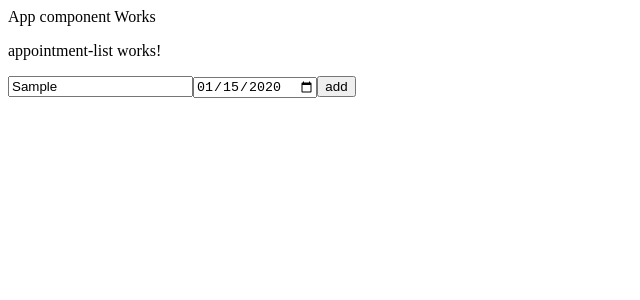
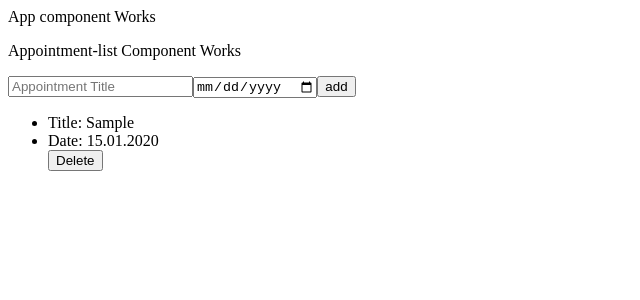
Before and after one commit to AJenkinsSolutions/Appointments-app, an Angular app: page / in a window 1280 px wide. Both pictures are taken after typing "Sample", "2020-01-15" into the empty fields and a click on the button "add". Shown: the top 300 px of the page, without its empty margins (0-640 px from the left). Built offline with nearby package versions, Linux system fonts and the light colour scheme.

Commit message:
Add delete appointment functionality

```diff
--- a/src/app/app.component.html
+++ b/src/app/app.component.html
@@ -1,3 +1,4 @@
 {{ logging }}
 
+<!-- App list feature module -->
 <app-appointment-list></app-appointment-list>
--- a/src/app/appointment-list/appointment-list.component.html
+++ b/src/app/appointment-list/appointment-list.component.html
@@ -1,8 +1,29 @@
 <main>
-    <p>appointment-list works!</p>
+    <p>Appointment-list Component Works</p>
 
+    <!-- two way data binding, Lets us get the User input and use in it in our type script -->
    <input [(ngModel)]="newAppointmentTitle" type="text" placeholder="Appointment Title">
    <input [(ngModel)]="newAppointmentDate" type="date" placeholder="Appointment Date">
+    <!-- Event Binding invokes the addAppointment method in the typescript -->
    <button (click)="addAppointment()">add</button>
 
+    <!-- Property Binidng: Using our boolean Variable from our TS  -->
+    <div *ngIf="clicked">
+        <!-- Iteraing through our Appoinments List in the Ts  -->
+       <div *ngFor="let i of appointmentsList; index as j">
+
+            <!-- Unordered List to for our iteration -->
+            <ul>
+                <li>Title: {{i.title}}</li>
+                <li>Date: {{i.date | date: 'dd.MM.yyyy'}}</li>
+                <button (click)="deleteAppointment(j)">Delete</button>
+            </ul>
+
+        </div>
+
+    </div>
+
+
+
+
 </main>
--- a/src/app/appointment-list/appointment-list.component.ts
+++ b/src/app/appointment-list/appointment-list.component.ts
@@ -13,19 +13,49 @@ export class AppointmentListComponent {
   newAppointmentTitle: string = "";
   newAppointmentDate: Date = new Date();
 
+  clicked: boolean = false;
+
   addAppointment(){
     console.log("INFO: Entered addAppointment method in AppointmentListComponent class");
 
-    alert(this.newAppointmentTitle + " " + this.newAppointmentDate);
+    //Conditions for adding new appointment
+    if(this.newAppointmentTitle.length > 0){
+
+      //Creating new ObJ
+      let newAppointment: Appointment = {
+        id: Date.now(),
+        title: this.newAppointmentTitle,
+        date: this.newAppointmentDate
+
+      };
+      //Add to list
+      this.appointmentsList.push(newAppointment);
+
+      //Clean up
+      this.newAppointmentTitle = "";
+      this.newAppointmentDate = new Date();
+
+    }
+
+    this.clicked = true;
+
+  }
+
+  deleteAppointment(index: number){
+    this.appointmentsList.splice(index, 1);
 
   }
 
 
 
+  //Defualt Appointment Model
+  // appointment: Appointment = {
+  //   id: 1,
+  //   title: "Default appointment",
+  //   date: new Date(Date.now())}
+
+
   //List of appointments
-  appointment: Appointment = {
-    id: 1,
-    title: "a",
-    date: new Date('2023-07-30')}
+  appointmentsList: Appointment[] = [];
 
 }
```
